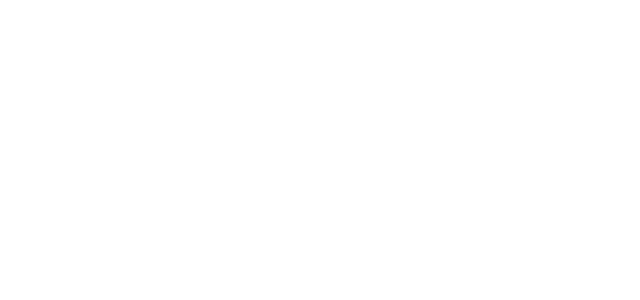
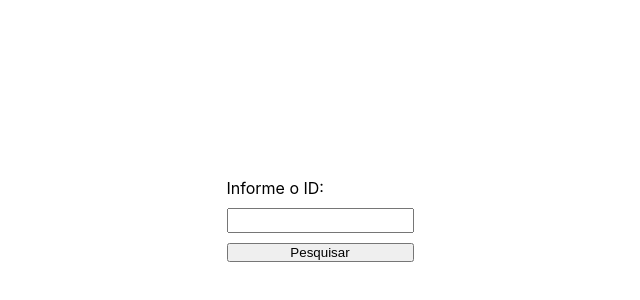
Before and after one commit to estefaneluz/react-hook-form, a React (Create React App) app in the folder classe-01/: page /pesquisar in a window 1280 px wide. Shown: the part 180-480 px from the top of the page, without its empty margins (320-960 px from the left). Built offline with nearby package versions, Linux system fonts and the light colour scheme.

Commit message:
pagina de pesquisa criada

```diff
--- a/classe-01/src/Routes.js
+++ b/classe-01/src/Routes.js
@@ -1,6 +1,7 @@
 import React from 'react'
 import { Switch, Route } from 'react-router-dom'
 import Cadastro from './pages/cadastro'
+import Pesquisar from './pages/pesquisar'
 
 export default function Routes() {
     return (
@@ -8,6 +9,8 @@
             <Route path="/" exact />
 
             <Route path="/cadastro" component={Cadastro}/>
+
+            <Route path="/pesquisar" component={Pesquisar}/>
         </Switch>
     );
 }
--- /dev/null
+++ b/classe-01/src/pages/pesquisar/index.js
@@ -0,0 +1,26 @@
+import React from 'react';
+import { useForm } from 'react-hook-form';
+import Input from '../../components/Input'
+
+const Page = () => {
+    const {register, formState: {errors}, handleSubmit } = useForm();
+
+    function onSubmit(data){
+        console.log(data)
+    }
+
+    return (
+        <form onSubmit={handleSubmit(onSubmit)}>
+          <Input
+            label="Informe o ID:"
+            id="id"
+            type="number"
+            {...register('id', { required: true, valueAsNumber: true })}
+          />
+          {errors.id?.type === 'required' && <span>É preciso informar o ID.</span>}
+          <button>Pesquisar</button>
+        </form>
+    );
+}
+
+export default Page;
```
